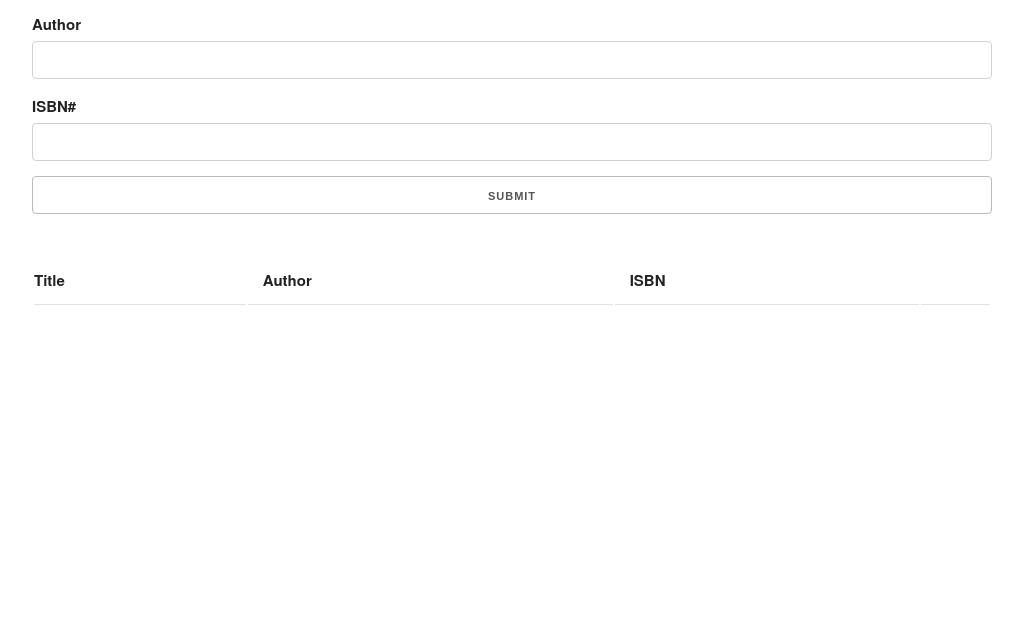
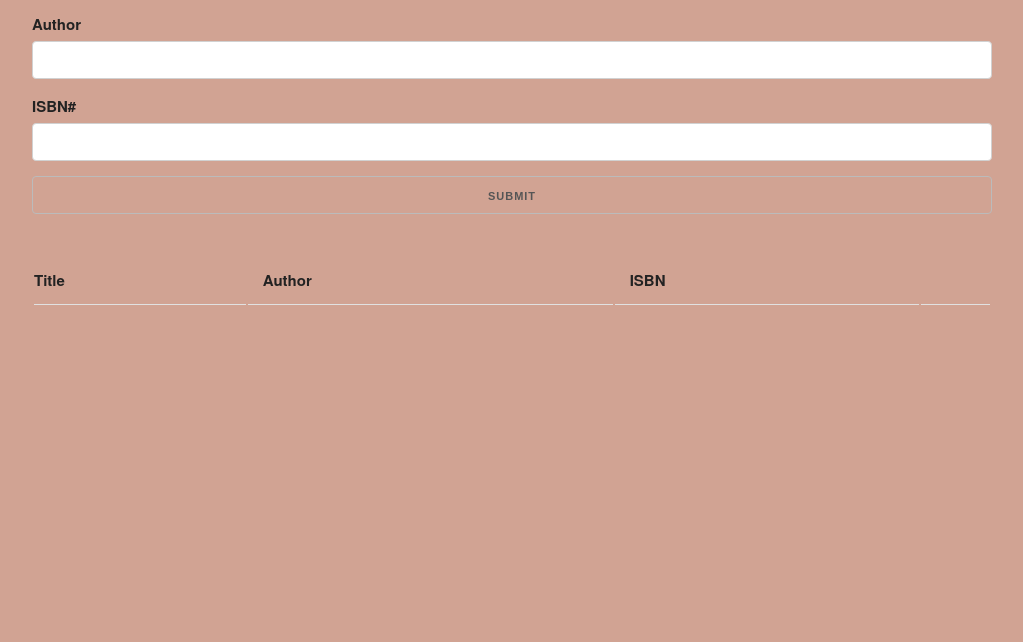
Before and after one commit to YASH000911/JS_mini-projects, a plain HTML site: page BOOK_LIST/index.html in a window 1280 px wide. Shown: the part 158-800 px from the top of the page, without its empty margins (128-1151 px from the left). Drawn offline with nearby package versions, Linux system fonts and the light colour scheme.

Commit message:
Update index.html

```diff
--- a/BOOK_LIST/index.html
+++ b/BOOK_LIST/index.html
@@ -22,7 +22,7 @@
   </style>
   <title>Book List</title>
 </head>
-<body>
+<body style="background-color: rgb(209, 163, 147);">
   <div class="container">
     <h1>Add Book</h1>
     <form id="book-form">
@@ -54,7 +54,6 @@
       <tbody id="book-list"></tbody>
     </table>
   </div>
-
   <script src="appes6.js"></script>
 </body>
 </html>
```
